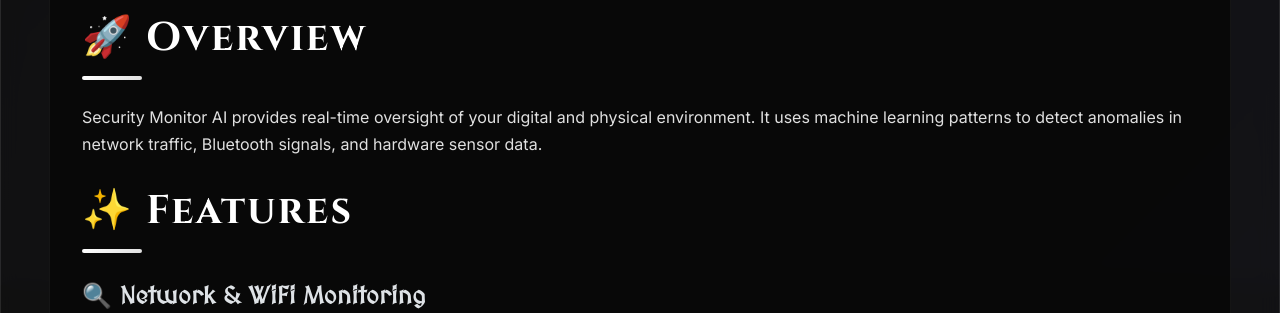
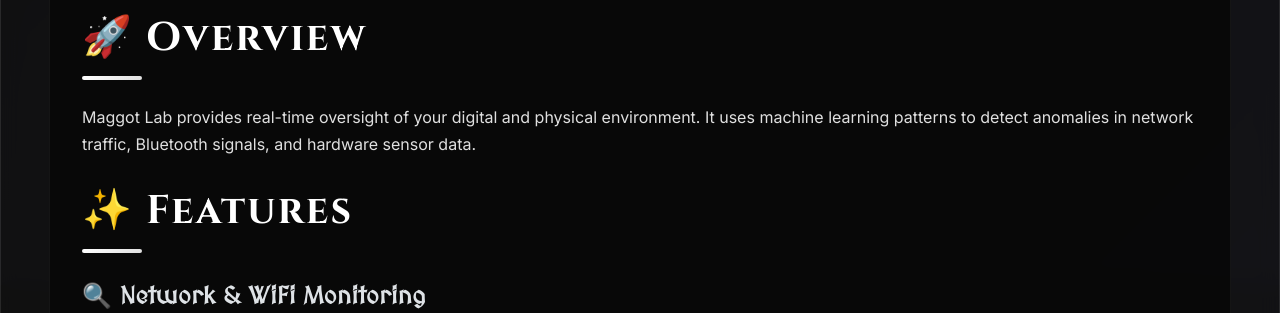
Before and after one commit to maggotcorp/python_homepage, a Flask app: page /flutter-lab in a window 1280 px wide. Shown: the part 1315-1628 px from the top of the page. Run offline with Flask 3, Linux system fonts and the light colour scheme.

Commit message:
docs: update project name in Flutter Lab README template
Replace "Security Monitor AI" with "Maggot Lab" in the overview paragraph
to ensure consistency with the project's branding and title.

```diff
--- a/src/templates/flutter_lab_readme_content.html
+++ b/src/templates/flutter_lab_readme_content.html
@@ -1,7 +1,7 @@
 <h1>Maggot Lab 🛡️</h1>
 <p>A comprehensive, intelligent security monitoring application built with Flutter, designed for Android and Linux. This project merges and enhances the functionality of the <strong>Shheissee</strong> IDS and <strong>Shimmy</strong> monitoring tools into a modern, beautiful GUI application.</p>
 <h2>🚀 Overview</h2>
-<p>Security Monitor AI provides real-time oversight of your digital and physical environment. It uses machine learning patterns to detect anomalies in network traffic, Bluetooth signals, and hardware sensor data.</p>
+<p>Maggot Lab provides real-time oversight of your digital and physical environment. It uses machine learning patterns to detect anomalies in network traffic, Bluetooth signals, and hardware sensor data.</p>
 <h2>✨ Features</h2>
 <h3>🔍 Network & WiFi Monitoring</h3>
 <ul>
```
